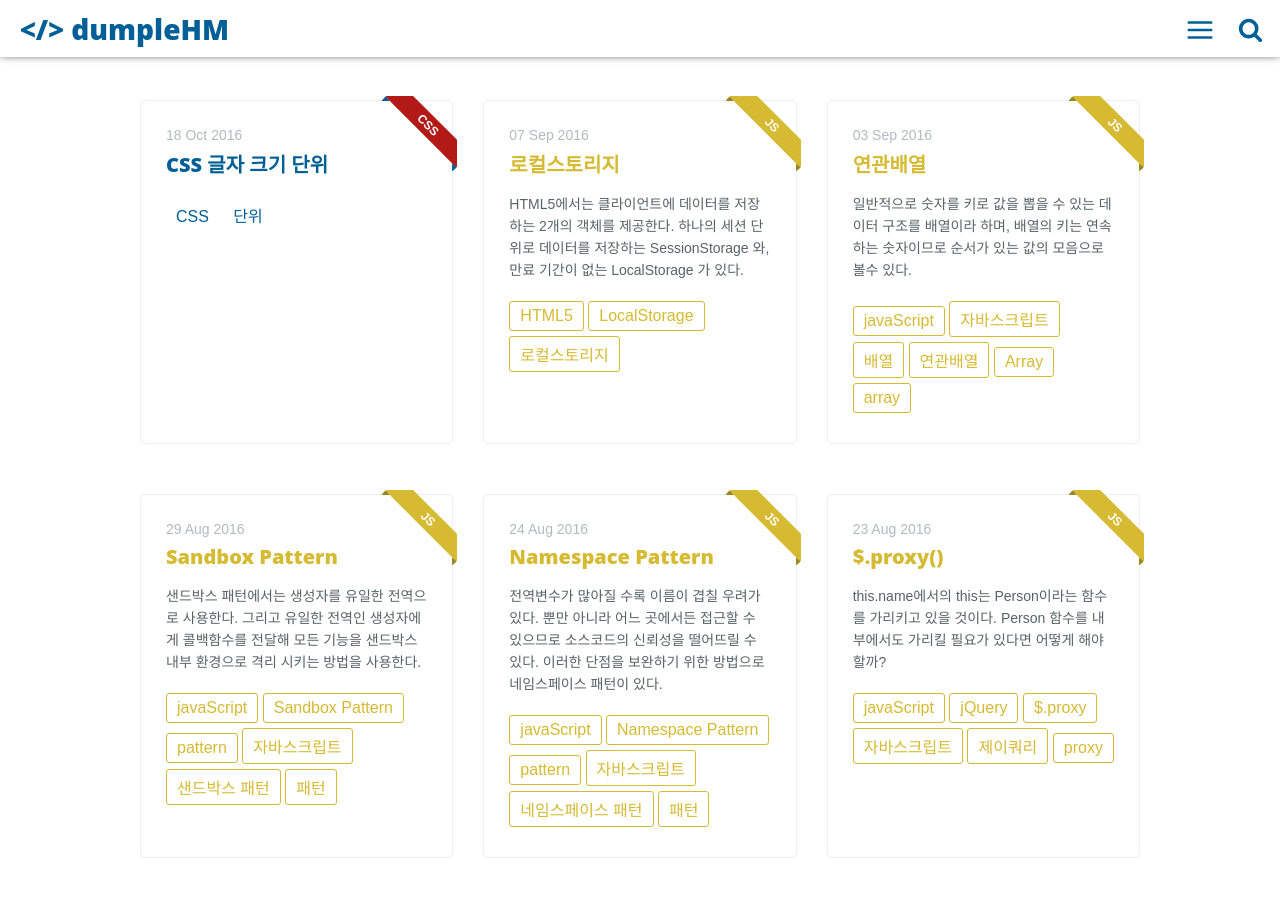
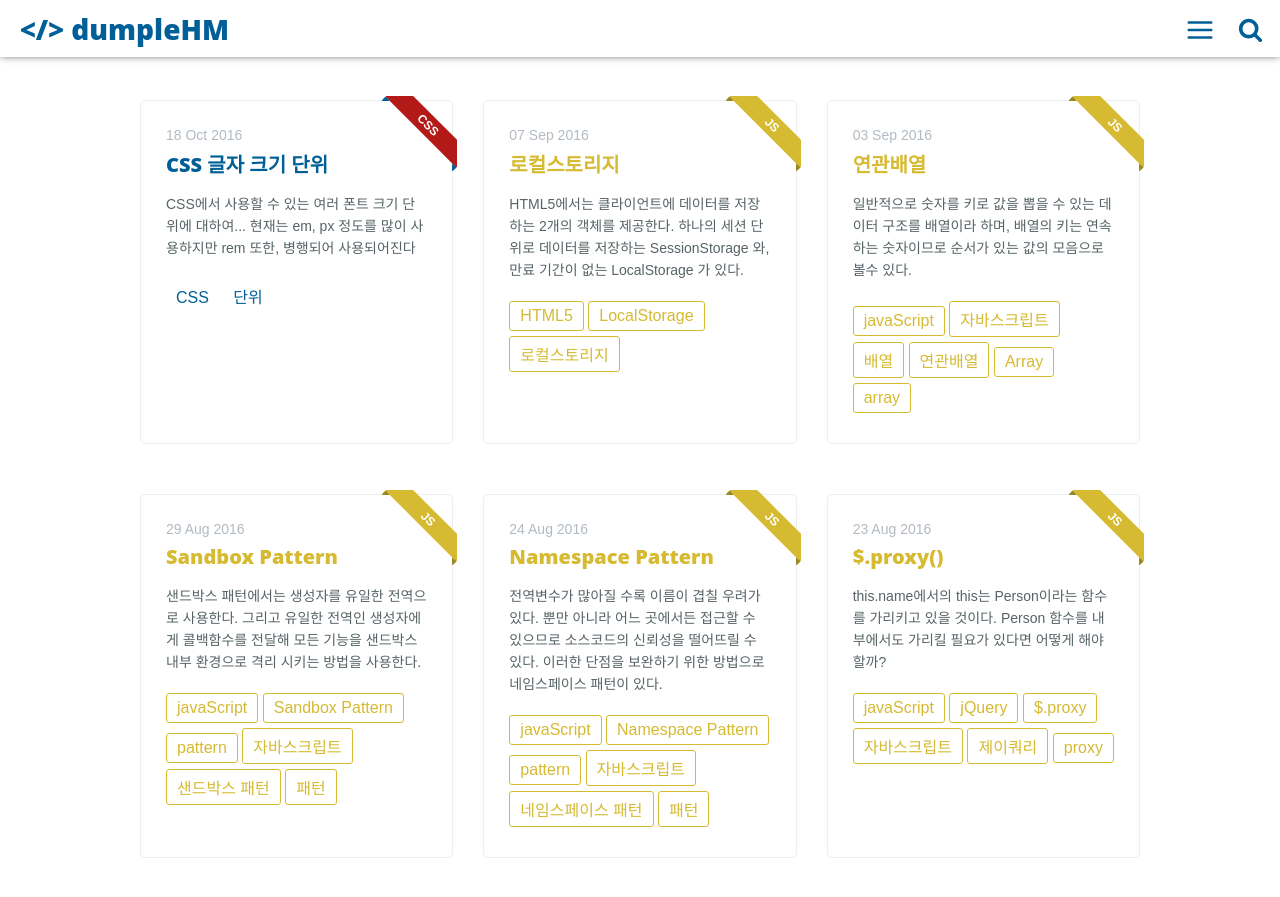
Before and after one commit to dumplehomin/dumplehomin.github.io, a Jekyll site: the page built from index.html, in a window 1280 px wide and 900 px high. Shown: the top 897 px of the window. Built offline with Jekyll 4.4.1, drawn with Linux system fonts in a browser that asks for light colours.

Commit message:
no message

```diff
--- a/_posts/2016-10-18-em_ex_px_pt_%.md
+++ b/_posts/2016-10-18-em_ex_px_pt_%.md
@@ -11,7 +11,7 @@ tags:
 - 단위
 categories: CSS
 twitter_text: ''
-introduction:
+introduction: 'CSS에서 사용할 수 있는 여러 폰트 크기 단위에 대하여... 현재는 em, px 정도를 많이 사용하지만 rem 또한, 병행되어 사용되어진다'
 ---
 
 ### 가변 크기 단위
```
